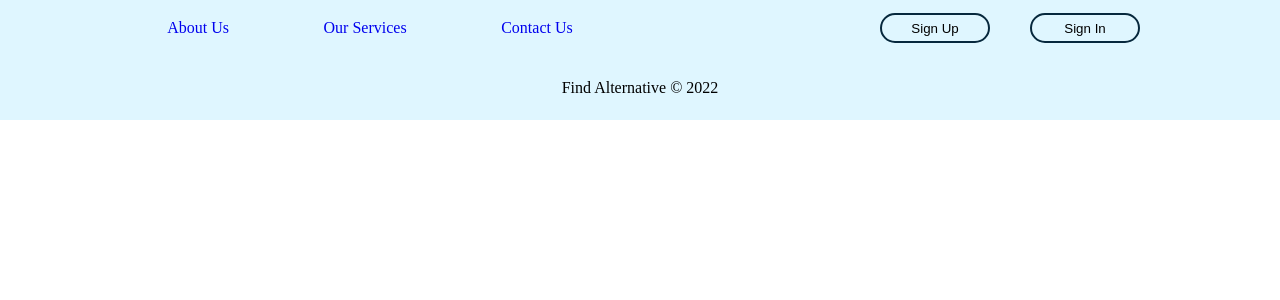
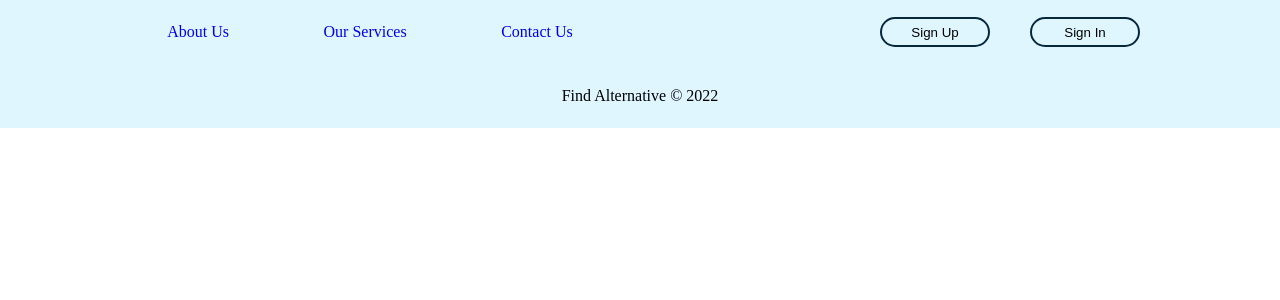
Before and after one commit to fidashn/Find-Alternative, a React (Create React App) app: page / in a window 1280 px wide. Shown: the top 300 px of the page. Built offline with nearby package versions, Linux system fonts and the light colour scheme; the HTML template or start-up script is replaced by a standard one.

Commit message:
changed the navbar height

```diff
--- a/src/App.css
+++ b/src/App.css
@@ -10,7 +10,7 @@
   align-items: center;
   background-color: #DFF6FF;
   list-style: none;
-  height: 7vh;
+  height: 8vh;
 }
 
 .navbar-items{
```
